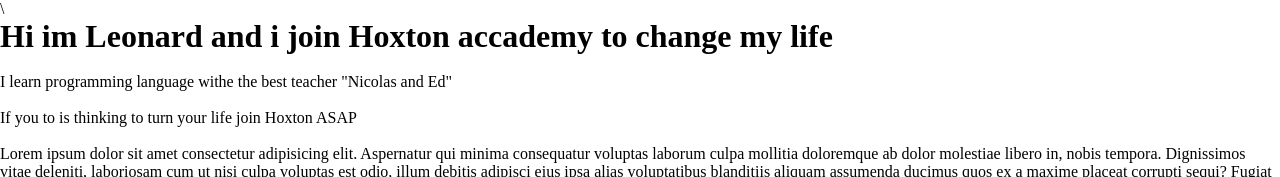
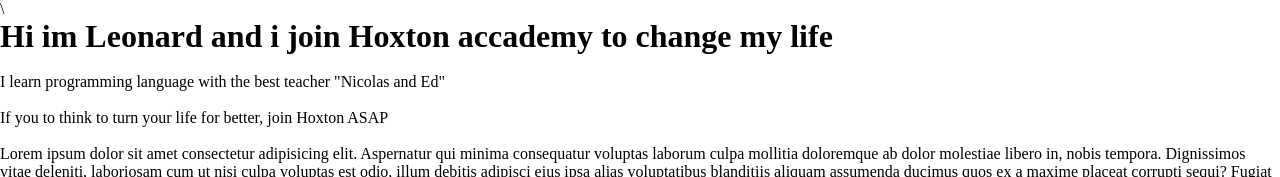
Before and after one commit to Leonard18aa/hoxton-html-my-portfolio, a plain HTML site: page about.html in a window 1280 px wide. Shown: the top 177 px of the page. Drawn offline with Linux system fonts and the light colour scheme.

Commit message:
Update about.html

```diff
--- a/about.html
+++ b/about.html
@@ -8,12 +8,13 @@
     <link rel="stylesheet" href="./style.css">
     <script src="https://kit.fontawesome.com/75fa89cd20.js" crossorigin="anonymous"></script>
 </head>
-<body class="second">
+<body>
+    <div class="second">
     <h1>Hi im Leonard and i join Hoxton accademy to change my life</h1>
     <br>
-    <p>I learn programming language withe the best teacher "Nicolas and Ed"</p>
+    <p>I learn programming language with the best teacher "Nicolas and Ed"</p>
     <br>
-    <p>If you to is thinking to turn your life join Hoxton ASAP</p>
+    <p>If you to think to turn your life for better, join Hoxton ASAP</p>
     <br>
     <p>Lorem ipsum dolor sit amet consectetur adipisicing elit. Aspernatur qui
         minima consequatur voluptas laborum culpa mollitia doloremque ab dolor
@@ -35,6 +36,7 @@
         harum, cumque temporibus earum modi magnam enim laboriosam illo sit quasi
         labore qui numquam fugiat quis iste porro nemo provident molestiae repellendus
          illum itaque culpa expedita delectus. Rem id hic beatae iure!</p>
+
         <br>
         <br>
         <br>
@@ -58,6 +60,6 @@
         <button class="goback">
             <a href="./index.html">Go back</a>
         </button>
-
+        </div>
 </body>
 </html>
```
